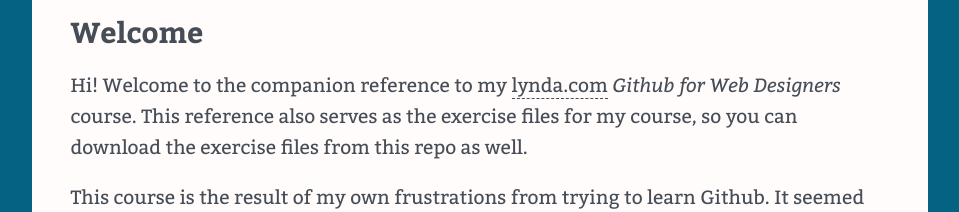
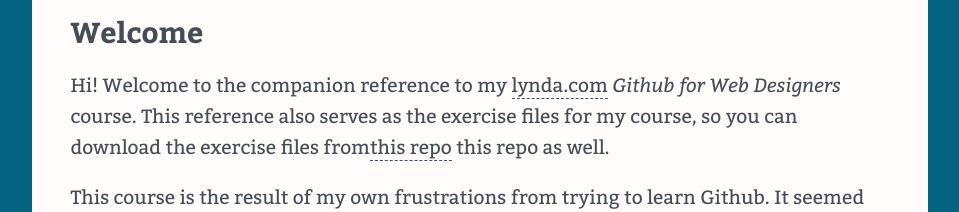
Before and after one commit to Meremos/gitHub-for-web-designer, a plain HTML site: page index.html in a window 1280 px wide. Shown: the part 237-449 px from the top of the page, without its empty margins (160-1119 px from the left). Drawn offline with nearby package versions, Linux system fonts and the light colour scheme.

Commit message:
Added stuff

```diff
--- a/index.html
+++ b/index.html
@@ -26,7 +26,7 @@
     </nav>
     <main>
     <h2>Welcome</h2>
-    <p>Hi! Welcome to the companion reference to my <a href="http://www.lynda.com" title="lynda.com">lynda.com</a> <em>Github for Web Designers</em> course. This reference also serves as the exercise files for my course, so you can download the exercise files from this repo as well.</p>
+    <p>Hi! Welcome to the companion reference to my <a href="http://www.lynda.com" title="lynda.com">lynda.com</a> <em>Github for Web Designers</em> course. This reference also serves as the exercise files for my course, so you can download the exercise files from<a href="https://github.com/Meremos/gitHub-for-web-designer">this repo</a> this repo as well.</p>
     <p>This course is the result of my own frustrations from trying to learn Github. It seemed like every tutorial I took, or article I read, assumed I was a developer and used terms and terminology that I just wasn't familiar with. Perhaps worse than that, because certain things were assumed it would often halt my learning process because I wouldn't understand how to fill in the blanks between steps. I decided to jump in headfirst, make lots of mistakes, and research things that as a designer I wasn't really that interested in. The result was that I learned Github the hard way, and I'm hoping my course means that you don't have to.</p>
     <h2>Stuff I learned</h2>
     <p>Whenever I learn something new I have those &quot;aha&rdquo; moments where I break through the murk into moments of clarity. In addition to the reference and glossary that you&rsquo;ll find here I wanted to list some of the concepts that I found really important when learning Github.</p>
```
Also changed, not shown: 1 other file.
